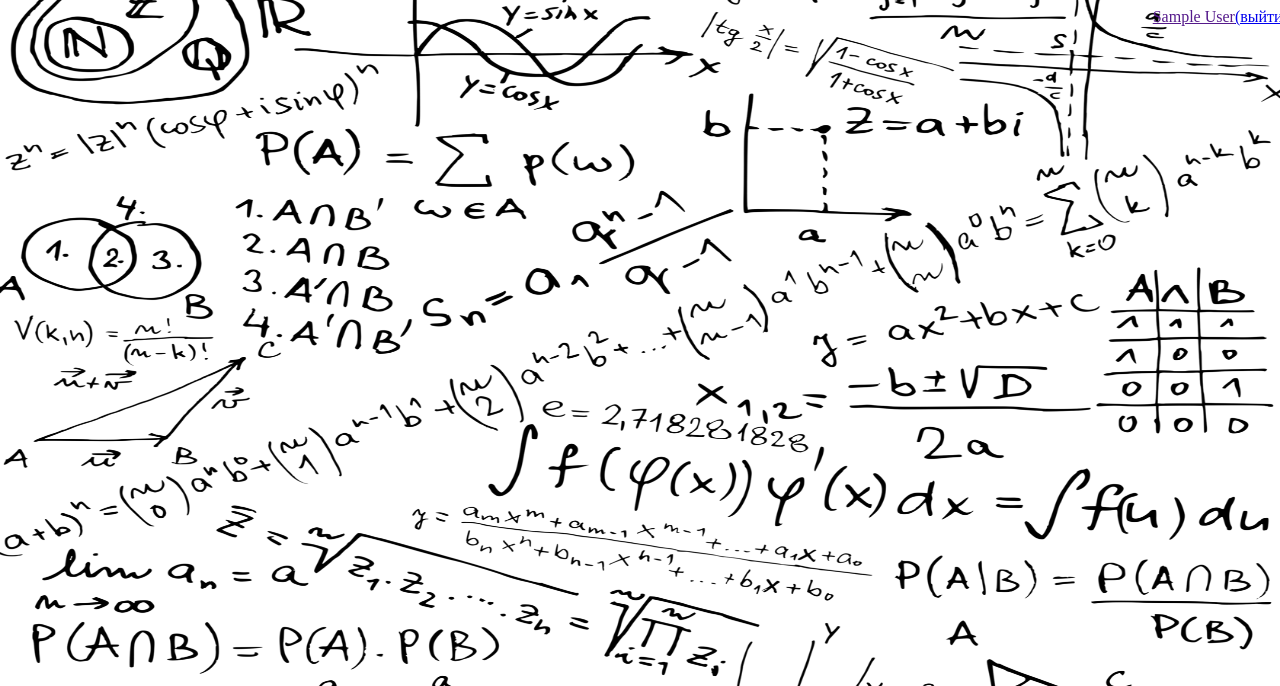
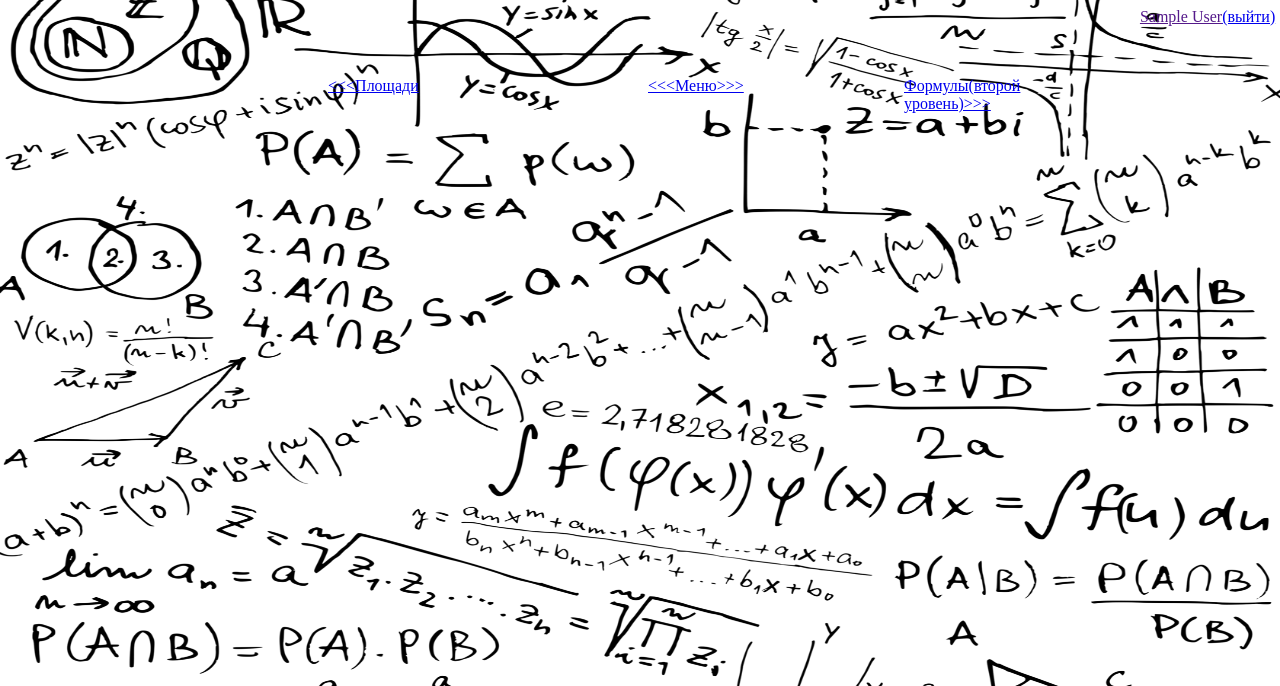
Before and after one commit to IlSand-dev/MathPuzzle, a Django app: page /lvl2/ in a window 1280 px wide. Shown: the top 686 px of the page. Run offline with Django 3.2, Linux system fonts and the light colour scheme; the visitor is signed in with stand-in values (Sample User, id 1).

Commit message:
sixth commit

```diff
--- a/mathPuzzle/static/TemplateData/style.css
+++ b/mathPuzzle/static/TemplateData/style.css
@@ -19,3 +19,7 @@
 
 body {background-attachment: fixed;background-repeat: no-repeat; background-size:100% 100%;overflow:hidden; min-height:100%; min-width:100%;position:absolute}
 div.login{width: 62.8%;position:absolute;margin: 20.5% 18.7%;display:block;text-align:center;}
+div.exit{text-align:right;margin:0% 1%;}
+div.left{position:absolute; margin:4% 25%}
+div.menu{position:absolute; margin:4% 50%}
+div.right{position:absolute; margin:4% 70%}
--- a/mathPuzzle/templates/math_puzzle/lvl2.html
+++ b/mathPuzzle/templates/math_puzzle/lvl2.html
@@ -13,8 +13,17 @@
 {% block content %}
 {% load static %}
     {% if user.is_authenticated %}
-    <div style="text-align:right">
+    <div class=exit>
         <a href="">{{user.get_full_name}}</a><a href="{% url 'logout' %}">(выйти)</a>
+    </div>
+    <div class=left>
+        <a href="{% url 'lvl1' %}">&lt;&lt;&lt;Площади</a>
+    </div>
+    <div class=menu>
+        <a href="{% url 'menu' %}">&lt;&lt;&lt;Меню>>></a>
+    </div>
+    <div class=right>
+        <a href="{% url 'lvl3' %}">Формулы(второй уровень)>>></a>
     </div>
     <div class="webgl-content">
       <div id="unityContainer" style="width: 960px; height: 600px"></div>
--- a/mathPuzzle/templates/math_puzzle/menu.html
+++ b/mathPuzzle/templates/math_puzzle/menu.html
@@ -2,7 +2,7 @@
 
 
 {% block content %}
-    <div style="text-align:right;margin:0% 1%">
+    <div class=exit>
         <a href="">{{user.get_full_name}}</a><a href="{% url 'logout' %}">(выйти)</a>
     </div>
     <div style="margin:25% 30%;position: absolute; display:inline">
```
Also changed, not shown: mathPuzzle/templates/math_puzzle/lvl1.html (+7 -1 lines), mathPuzzle/templates/math_puzzle/lvl3.html (+7 -1 lines).
